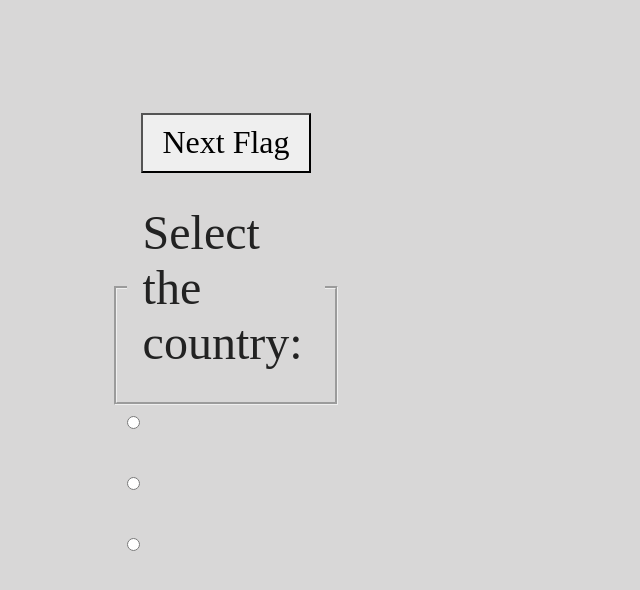
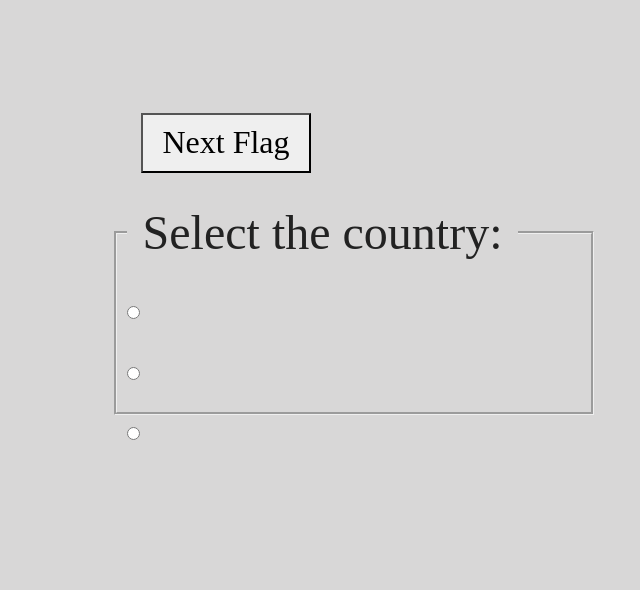
Before and after one commit to toomec2105/country-api-flags-game, a website: page src/index.html in a window 1536 px wide. Shown: the part 410-1000 px from the top of the page, without its empty margins (542-1182 px from the left). Drawn offline with Linux system fonts and the light colour scheme; a web font is replaced by a local one.

Commit message:
fix too long words

```diff
--- a/src/javascripts/index.js
+++ b/src/javascripts/index.js
@@ -289,7 +289,10 @@ function getRandomInt(min, max) {
 }
 
 function renderCountryNamesOnBtns(countryNames) {
-    first.innerText = countryArray[options[0]].name;
+/*     first.innerText = countryArray[options[0]].name;
+    second.innerText = countryArray[options[1]].name;
+    third.innerText = countryArray[options[2]].name; */
+        first.innerText = countryArray[options[0]].name;
     second.innerText = countryArray[options[1]].name;
     third.innerText = countryArray[options[2]].name;
     firstInput.value = options[0];
--- a/src/styles/style.css
+++ b/src/styles/style.css
@@ -14,7 +14,8 @@ fieldset {
     border-width: 0.1rem;
     padding: 0.3rem;
     margin: 0 2rem;
-    height: 140px;
+    width: 480px;
+
 }
 .option{
     margin-top: 0.4rem;
@@ -149,8 +150,8 @@ button {
         max-height: 300px;
     }
     fieldset {
-        height: 280px;
         margin: 0 5rem;
+
     }
     h1 {
         padding-top: 0.8rem;
@@ -162,7 +163,7 @@ button {
 @media only screen and (min-width: 1300px) {
     fieldset {
         margin: 0 20rem;
-        height: 200px;
+        max-height: 210px;
     }
 }
 
```
